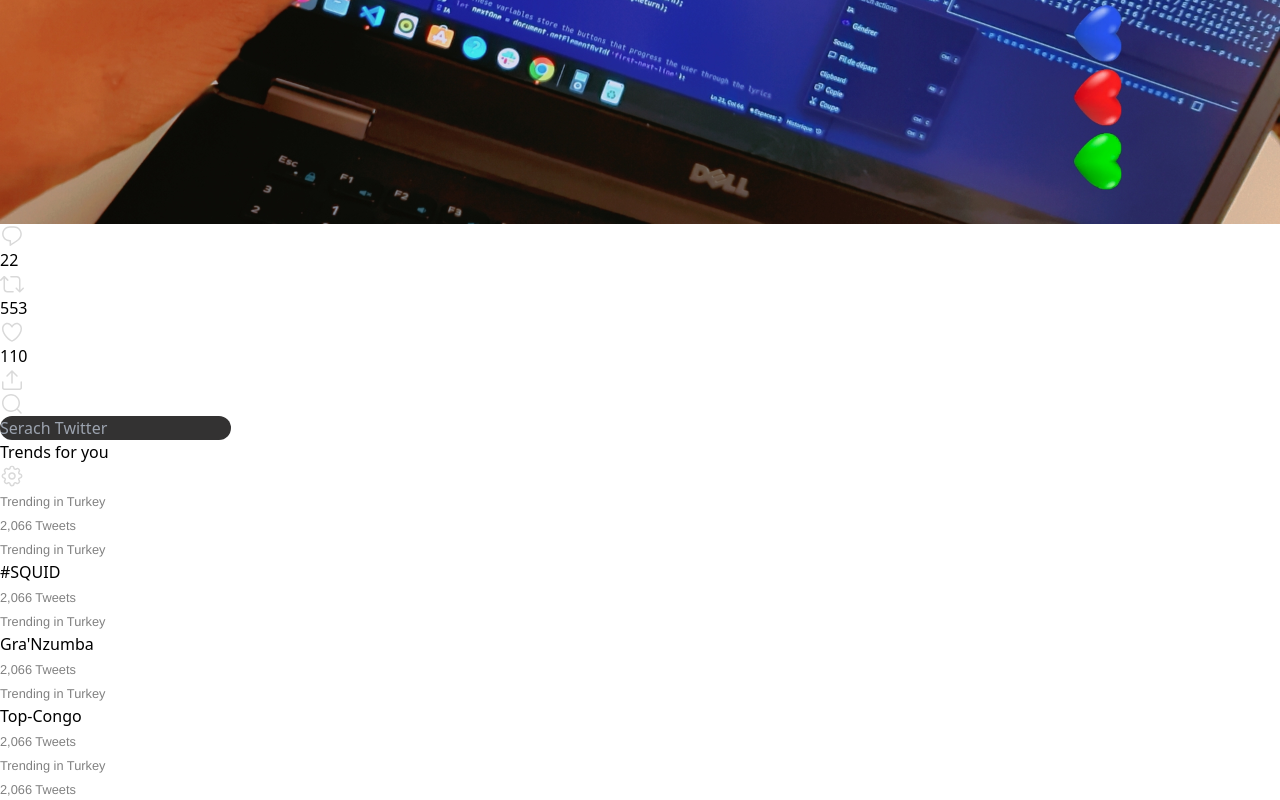
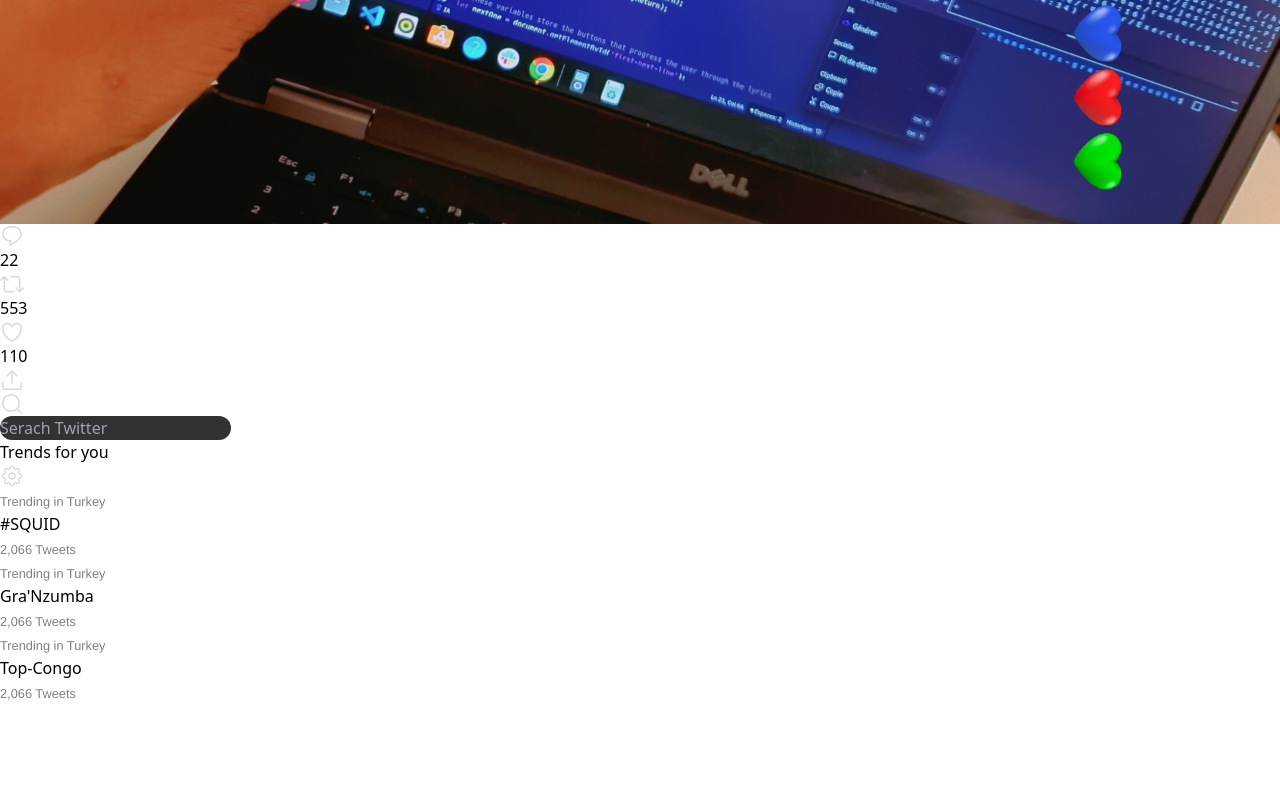
Before and after one commit to Gracielvie-Nzumba/Projet-Twetter, a React (Vite) app: page / in a window 1280 px wide. Shown: the part 3272-4072 px from the top of the page. After the commit the page ends 3976 px from the top, so only its background shows below. Built offline with nearby package versions, Linux system fonts and the light colour scheme.

Commit message:
mise a jour

```diff
--- a/src/App.jsx
+++ b/src/App.jsx
@@ -10,6 +10,7 @@ import Tweet from './Tweet';
 import MyIcon from './MyIcon';
 import Contain_Tweet from './Contain_Tweet';
 import Trend_Tweet from './Trend_Tweet';
+import Objet from './Objet';
 function App() {
   const [count, setCount] = useState(0);
   const object = [
@@ -158,7 +159,7 @@ function App() {
         />
         <Input_Tweet styleName="flex border-b ">
           <div>
-            <div className="flex ">
+            <div className="flex">
               <img
                 src="src/assets/Profile-Photo.svg"
                 styleName="w-10 h-10"
@@ -197,18 +198,12 @@ function App() {
         </div>
         <div className="flex gap-[40%]">
           <p className="pt-4">Trends for you</p>
-          <Icon src="src/assets/Settings.svg" className="" />
+          <Icon src="src/assets/Settings.svg" className=""/>
         </div>
         <div>
-        <Trend_Tweet text=""/>
         <Trend_Tweet text="#SQUID"/>
         <Trend_Tweet text="Gra'Nzumba"/>
         <Trend_Tweet text="Top-Congo"/>
-        <Trend_Tweet src="Tweet/Body/Snapchat-411377971.jpg"/>
-
-          {/* //
-          // className="@nytimes" */}
-
         </div>
       </div>
     </div>
--- a/src/Objet.jsx
+++ b/src/Objet.jsx
@@ -1,7 +1,5 @@
-import Objet from './Objet';
-
 export default function Objet() {
-  const object = [
+  const object =
     {
       author_avatar: 'https://picsum.photos/200?random=1604231375000',
       source: 'Twitter for iPhone',
@@ -13,6 +11,8 @@ export default function Objet() {
       retweets: '22972',
       text: 'When I originally became your all time favorite President, the Great State of Michigan was hemorrhaging car companies and jobs. Plants were closing and moving to Mexico, and other places. No new plants for decades. I stopped the moves, &amp; now many plants are and have been built...',
       image: 'https://picsum.photos/200/800?random=1322868385361891328',
-    },
-  ];
+    }
+
+    return
+
 }
--- a/src/Trend_Tweet.jsx
+++ b/src/Trend_Tweet.jsx
@@ -9,7 +9,7 @@ export default function Trend_Tweet(props) {
             <small className={props.small}>2,066 Tweets</small>
           </div>
           <div>
-            <img src={props.scr} alt="" />
+            <img src={props.scr}/>
           </div>
         </div>
       </div>
```
